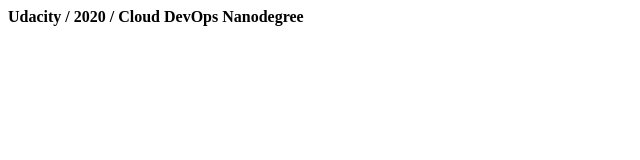
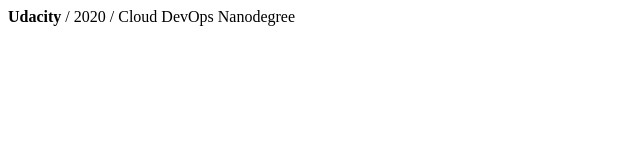
Before and after one commit to minageorge5080/udacity-devops-capstone-1, a plain HTML site: page app/index.html in a window 1280 px wide. Shown: the full height of the page, 0-640 px from the left. Drawn offline with Linux system fonts and the light colour scheme.

Commit message:
fix: fix html typo

```diff
--- a/app/index.html
+++ b/app/index.html
@@ -3,6 +3,6 @@
         <title>Valentin Burkin / Cloud DevOps Engineer</title>
     </head>
     <body>
-        <p><strong>Udacity</string> / 2020 / Cloud DevOps Nanodegree</p>
+        <p><strong>Udacity</strong> / 2020 / Cloud DevOps Nanodegree</p>
     </body>
 </html>
```
